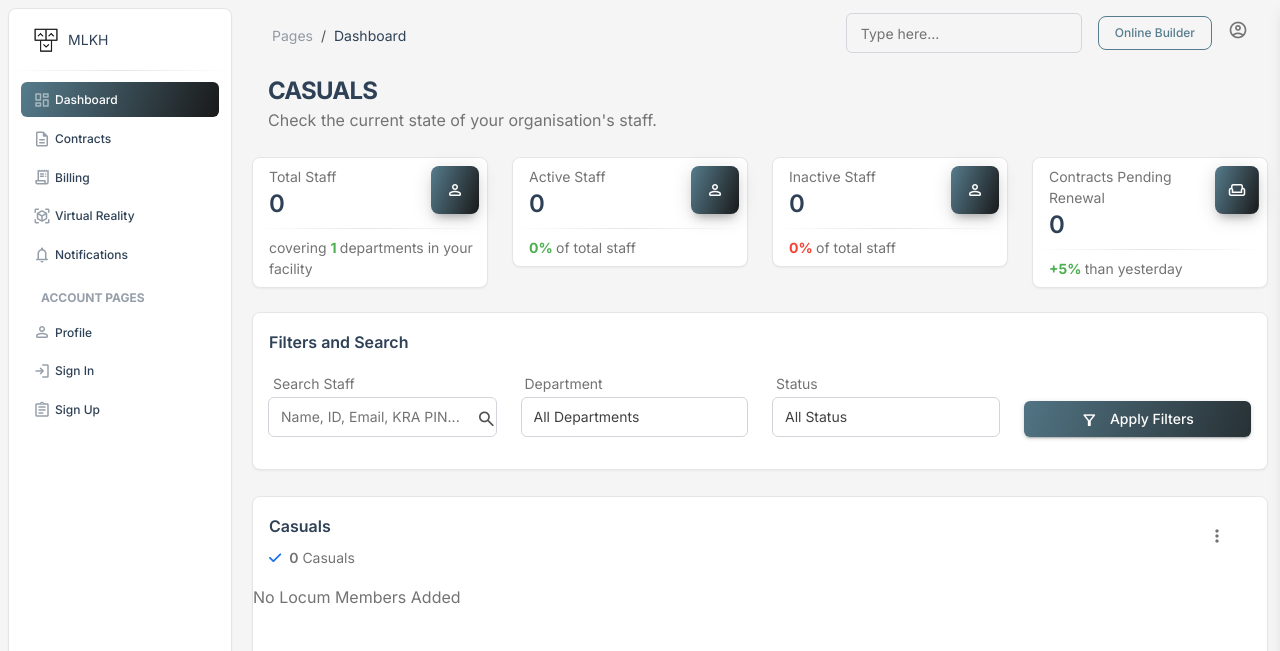
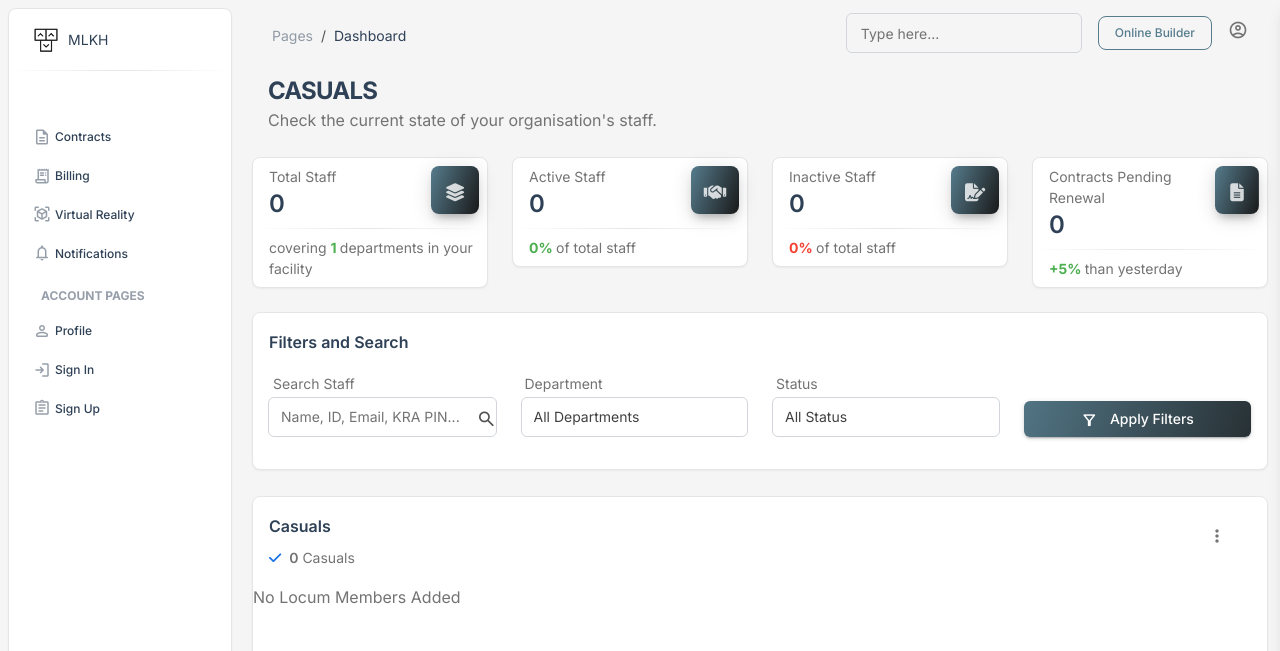
Before and after one commit to WendyAchieng01/employeemgmt, a Django app: page /casuals/ in a window 1280 px wide; the page is wider, and only the part inside the window is pictured. Shown: the top 651 px of that part. Run offline with Django 5.2, Linux system fonts and the light colour scheme; tables that the repository leaves empty hold one stand-in row (values such as "Sample post"); some libraries are stand-ins or nearby versions.

Commit message:
icon changes

```diff
--- a/templates/base1.html
+++ b/templates/base1.html
@@ -18,6 +18,7 @@
   <link href="{% static '/css/nucleo-icons.css' %}" rel="stylesheet" />
   <link href="{% static '/css/nucleo-svg.css' %}" rel="stylesheet" />
   <!-- Font Awesome Icons -->
+  <link rel="stylesheet" href="https://cdnjs.cloudflare.com/ajax/libs/font-awesome/6.5.0/css/all.min.css">
   <script src="https://kit.fontawesome.com/42d5adcbca.js" crossorigin="anonymous"></script>
   <!-- Material Icons -->
   <link rel="stylesheet" href="https://fonts.googleapis.com/css2?family=Material+Symbols+Rounded:opsz,wght,FILL,GRAD@24,400,0,0" />
@@ -66,6 +67,9 @@
     <hr class="horizontal dark mt-0 mb-2">
     <div class="collapse navbar-collapse  w-auto " id="sidenav-collapse-main">
       <ul class="navbar-nav">
+        {% if user.is_authenticated %}
+          {% if user.staff.is_admin %}
+            <!-- Admin: Show dropdown -->
             <li class="nav-item dropdown">
               <a class="nav-link {% active request '/' %}" href="{% url 'core:staff_list' %}" id="casualsDropdown"
                 role="button" data-bs-toggle="dropdown" aria-expanded="false" data-bs-auto-close="outside">
@@ -77,6 +81,33 @@
                 <li><a class="dropdown-item {% active request '/locumers/' %}" href="{% url 'core:locumdash' %}">Locumers</a></li>
               </ul>
             </li>
+          {% else %}
+            <!-- Non-Admin: Show single link based on employment category -->
+            {% if user.staff.employment_category == 'CASUAL' %}
+              <li class="nav-item">
+                <a class="nav-link {% active request '/casuals/' %}" href="{% url 'core:casuals' %}">
+                  <i class="material-symbols-rounded opacity-5">dashboard</i>
+                  <span class="nav-link-text ms-1">Casual Dashboard</span>
+                </a>
+              </li>
+            {% elif user.staff.employment_category == 'LOCUM' %}
+              <li class="nav-item">
+                <a class="nav-link {% active request '/locumers/' %}" href="{% url 'core:locumdash' %}">
+                  <i class="material-symbols-rounded opacity-5">dashboard</i>
+                  <span class="nav-link-text ms-1">Locum Dashboard</span>
+                </a>
+              </li>
+            {% endif %}
+          {% endif %}
+        {% else %}
+          <!-- Anonymous users: Show login link -->
+          <li class="nav-item">
+            <a class="nav-link" href="{% url 'accounts:login' %}">
+              <i class="material-symbols-rounded opacity-5">login</i>
+              <span class="nav-link-text ms-1">Login</span>
+            </a>
+          </li>
+        {% endif %}
         <li class="nav-item">
           <a class="nav-link text-dark {% active request '/contracts/' %}" href="{% url 'core:contracts' %}">
             <i class="material-symbols-rounded opacity-5">description</i>
--- a/templates/casualdash.html
+++ b/templates/casualdash.html
@@ -19,8 +19,8 @@
                   <p class="text-sm mb-0 text-capitalize">Total Staff</p>
                   <h4 class="mb-0">{{ total.count }}</h4>
                 </div>
-                <div class="icon icon-md icon-shape bg-gradient-dark shadow-dark shadow text-center border-radius-lg">
-                  <i class="material-symbols-rounded opacity-10">person</i>
+                <div class="icon icon-md icon-shape bg-gradient-dark shadow-dark text-center border-radius-lg">
+                  <i class="fas fa-layer-group"></i>
                 </div>
               </div>
             </div>
@@ -38,8 +38,8 @@
                   <p class="text-sm mb-0 text-capitalize">Active Staff</p>
                   <h4 class="mb-0">{{ present.count }}</h4>
                 </div>
-                <div class="icon icon-md icon-shape bg-gradient-dark shadow-dark shadow text-center border-radius-lg">
-                  <i class="material-symbols-rounded opacity-10">person</i>
+                <div class="icon icon-md icon-shape bg-gradient-dark shadow-dark text-center border-radius-lg">
+                    <i class="fas fa-handshake"></i>
                 </div>
               </div>
             </div>
@@ -57,8 +57,8 @@
                   <p class="text-sm mb-0 text-capitalize">Inactive Staff</p>
                   <h4 class="mb-0">{{ leave.count }}</h4>
                 </div>
-                <div class="icon icon-md icon-shape bg-gradient-dark shadow-dark shadow text-center border-radius-lg">
-                  <i class="material-symbols-rounded opacity-10">person</i>
+                <div class="icon icon-md icon-shape bg-gradient-dark shadow-dark text-center border-radius-lg">
+                    <i class="fas fa-file-signature"></i>
                 </div>
               </div>
             </div>
@@ -76,8 +76,8 @@
                   <p class="text-sm mb-0 text-capitalize">Contracts Pending Renewal</p>
                   <h4 class="mb-0">{{ leave.count }}</h4>
                 </div>
-                <div class="icon icon-md icon-shape bg-gradient-dark shadow-dark shadow text-center border-radius-lg">
-                  <i class="material-symbols-rounded opacity-10">weekend</i>
+                <div class="icon icon-md icon-shape bg-gradient-dark shadow-dark text-center border-radius-lg">
+                    <i class="fas fa-file-alt"></i>
                 </div>
               </div>
             </div>
```
Also changed, not shown: accounts/views.py (+21 -6 lines), templates/contracts.html (+10 -8 lines), templates/dashboard.html (+6 -6 lines), templates/locumdash.html (+8 -8 lines), 3 other files. Lines whose indentation alone changed are shown as unchanged.
